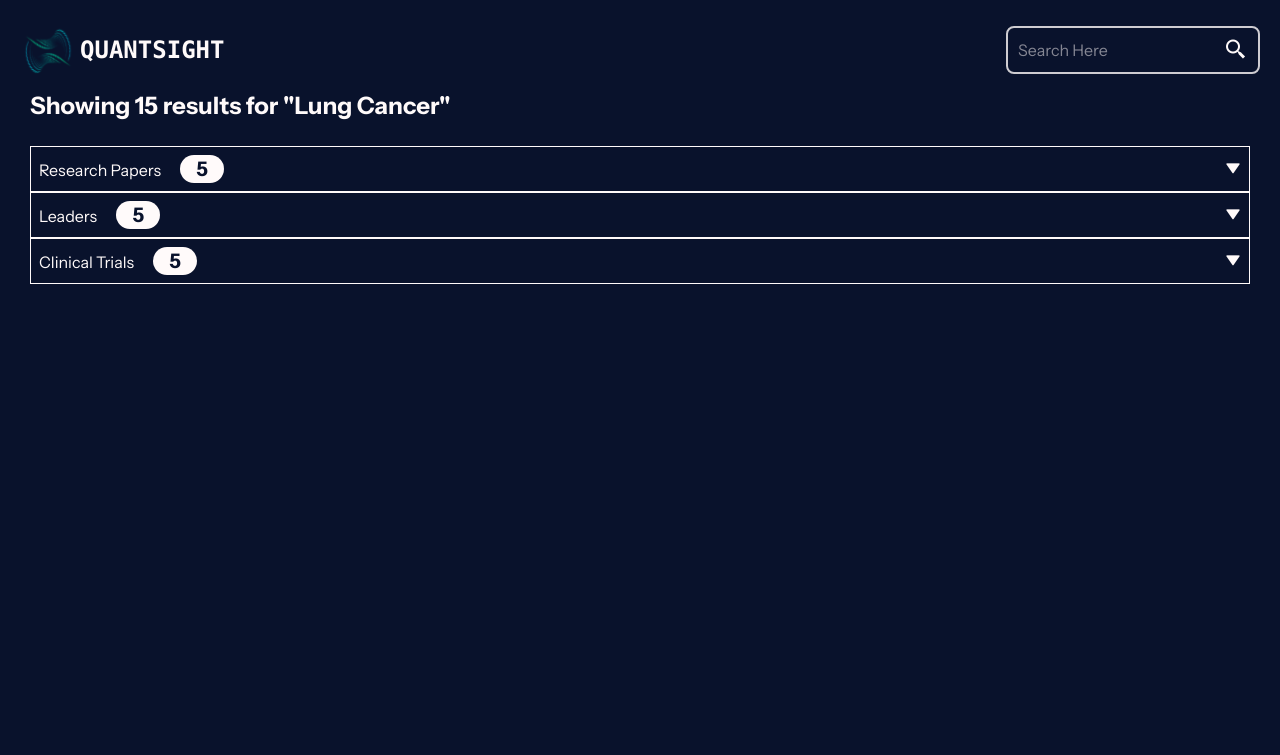
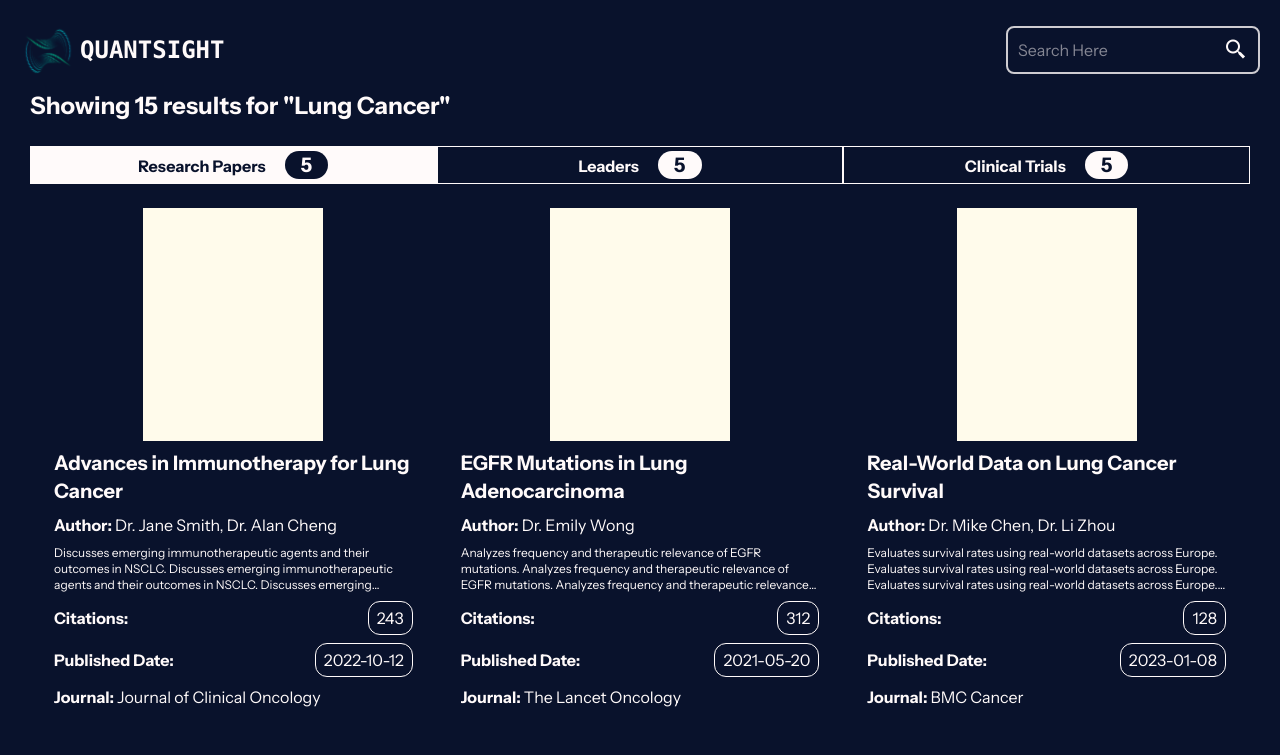
Before and after one commit to SumedhaSinghRathor/QuantSight, a React (Vite) app: page / in a window 1280 px wide. Shown: the top 755 px of the page. Built offline with nearby package versions, Linux system fonts and the light colour scheme.

Commit message:
changing from dropdown to tab view

```diff
--- a/src/App.jsx
+++ b/src/App.jsx
@@ -1,11 +1,11 @@
-import Render from "./components/Render";
+import Display from "./components/Display";
 import Navbar from "./components/Navbar";
 
 function App() {
   return (
     <>
       <Navbar />
-      <Render />
+      <Display />
     </>
   );
 }
--- /dev/null
+++ b/src/components/Display.jsx
@@ -0,0 +1,103 @@
+import ClinicalTrials from "../sections/ClinicalTrials";
+import Leaders from "../sections/Leaders";
+import ResearchPaper from "../sections/ResearchPaper";
+import data from "../assets/dummy_data.json";
+import { useState } from "react";
+
+function Display() {
+  const [selected, setSelected] = useState(1);
+
+  function setToggle(id) {
+    setSelected(id);
+  }
+
+  let selectedComponent;
+  switch (selected) {
+    case 1:
+      selectedComponent = <ResearchPaper />;
+      break;
+    case 2:
+      selectedComponent = <Leaders />;
+      break;
+    case 3:
+      selectedComponent = <ClinicalTrials />;
+      break;
+    default:
+      selectedComponent = <ResearchPaper />;
+  }
+
+  return (
+    <section className="p-2.5">
+      <h1 className="text-2xl font-bold">
+        Showing{" "}
+        {data.results.clinical_trials.length +
+          data.results.leaders.length +
+          data.results.leaders.length}{" "}
+        results for {`"${data.search_term}"`}
+      </h1>
+      <br />
+      <ul className="grid grid-cols-3">
+        <li
+          className={`border border-white flex justify-center items-center font-bold w-full text-center p-1 ${
+            selected === 1 ? "bg-white text-dark-blue" : "cursor-pointer"
+          }`}
+          onClick={() => setToggle(1)}
+        >
+          <div className="flex items-baseline">
+            Research Papers &emsp;
+            <p
+              className={`w-fit text-xl font-bold px-4 rounded-full ${
+                selected === 1
+                  ? "bg-dark-blue text-white"
+                  : "bg-white text-dark-blue"
+              }`}
+            >
+              {data.results.research_papers.length}
+            </p>
+          </div>
+        </li>
+        <li
+          className={`border border-white flex justify-center items-center font-bold w-full text-center p-1 ${
+            selected === 2 ? "bg-white text-dark-blue" : "cursor-pointer"
+          }`}
+          onClick={() => setToggle(2)}
+        >
+          <div className="flex items-baseline">
+            Leaders &emsp;
+            <p
+              className={`w-fit text-xl font-bold px-4 rounded-full ${
+                selected === 2
+                  ? "bg-dark-blue text-white"
+                  : "bg-white text-dark-blue"
+              }`}
+            >
+              {data.results.leaders.length}
+            </p>
+          </div>
+        </li>
+        <li
+          className={`border border-white flex justify-center items-center font-bold w-full text-center p-1 ${
+            selected === 3 ? "bg-white text-dark-blue" : "cursor-pointer"
+          }`}
+          onClick={() => setToggle(3)}
+        >
+          <div className="flex items-baseline">
+            Clinical Trials &emsp;
+            <p
+              className={`w-fit text-xl font-bold px-4 rounded-full ${
+                selected === 3
+                  ? "bg-dark-blue text-white"
+                  : "bg-white text-dark-blue"
+              }`}
+            >
+              {data.results.research_papers.length}
+            </p>
+          </div>
+        </li>
+      </ul>{" "}
+      {selectedComponent}
+    </section>
+  );
+}
+
+export default Display;
--- a/src/components/Render.jsx
+++ /dev/null
@@ -1,24 +0,0 @@
-import ClinicalTrials from "../sections/ClinicalTrials";
-import Leaders from "../sections/Leaders";
-import ResearchPaper from "../sections/ResearchPaper";
-import data from "../assets/dummy_data.json";
-
-function Render() {
-  return (
-    <section className="p-2.5">
-      <h1 className="text-2xl font-bold">
-        Showing{" "}
-        {data.results.clinical_trials.length +
-          data.results.leaders.length +
-          data.results.leaders.length}{" "}
-        results for {`"${data.search_term}"`}
-      </h1>
-      <br />
-      <ResearchPaper />
-      <Leaders />
-      <ClinicalTrials />
-    </section>
-  );
-}
-
-export default Render;
--- a/src/sections/ClinicalTrials.jsx
+++ b/src/sections/ClinicalTrials.jsx
@@ -1,51 +1,16 @@
-import { useState } from "react";
 import data from "../assets/dummy_data.json";
 
 function ClinicalTrials() {
-  const [display, setDisplay] = useState(false);
-  const [active, setActive] = useState(false);
   const statusStyles = {
     Completed: "border-red-500 bg-red-200",
     "Active, not recruiting": "border-yellow-500 bg-yellow-200",
     Recruiting: "border-green-500 bg-green-200",
   };
 
-  function toggle() {
-    console.log(!setActive);
-  }
-
   return (
-    <div>
-      <div
-        className="heading flex items-center justify-between border border-white p-2"
-        onClick={() => setDisplay(!display)}
-      >
-        <div className="flex items-baseline">
-          Clinical Trials &emsp;
-          <p className="text-xl font-bold bg-white text-dark-blue  px-4 rounded-full">
-            {data.results.leaders.length}
-          </p>
-        </div>
-        <div>
-          {display ? (
-            <i className="bx bxs-up-arrow"></i>
-          ) : (
-            <i className="bx bxs-down-arrow"></i>
-          )}
-        </div>
-      </div>
-      <div
-        className={`grid grid-cols-1 md:grid-cols-2 lg:grid-cols-3 gap-4 ${
-          display ? "" : "hidden"
-        }`}
-      >
+    <div className="grid grid-cols-1 md:grid-cols-2 lg:grid-cols-3 gap-4">
       {data.results.clinical_trials.map((clinical_trial) => (
-          <div
-            className={`flex flex-col justify-between h-40 p-2.5 hover:bg-white/10 rounded-lg ${
-              active ? "bg-white/20" : ""
-            }`}
-            onClick={toggle}
-          >
+        <div className="flex flex-col justify-between h-40 p-2.5 hover:bg-white/10 rounded-lg">
           <a
             href={clinical_trial.source}
             target="_blank"
@@ -73,7 +38,6 @@ function ClinicalTrials() {
         </div>
       ))}
     </div>
-    </div>
   );
 }
 
--- a/src/sections/Leaders.jsx
+++ b/src/sections/Leaders.jsx
@@ -1,34 +1,8 @@
-import { useState } from "react";
 import data from "../assets/dummy_data.json";
 
 function Leaders() {
-  const [display, setDisplay] = useState(false);
-
   return (
-    <div>
-      <div
-        className="heading flex items-center justify-between border border-white p-2"
-        onClick={() => setDisplay(!display)}
-      >
-        <div className="flex items-baseline">
-          Leaders &emsp;
-          <p className="text-xl font-bold bg-white text-dark-blue  px-4 rounded-full">
-            {data.results.leaders.length}
-          </p>
-        </div>
-        <div>
-          {display ? (
-            <i className="bx bxs-up-arrow"></i>
-          ) : (
-            <i className="bx bxs-down-arrow"></i>
-          )}
-        </div>
-      </div>
-      <div
-        className={`grid grid-cols-1 lg:grid-cols-2 overflow-auto no-scrollbar ${
-          display ? "" : "hidden"
-        }`}
-      >
+    <div className="grid grid-cols-1 lg:grid-cols-2 overflow-auto no-scrollbar">
       {data.results.leaders.map((leader) => (
         <div className="flex items-center shrink-0 gap-8 p-4 hover:bg-white/10 rounded transition-colors">
           <div className="size-30 bg-amber-50 rounded-full"></div>
@@ -49,7 +23,6 @@ function Leaders() {
         </div>
       ))}
     </div>
-    </div>
   );
 }
 
--- a/src/sections/ResearchPaper.jsx
+++ b/src/sections/ResearchPaper.jsx
@@ -1,34 +1,8 @@
-import { useState } from "react";
 import data from "../assets/dummy_data.json";
 
 function ResearchPaper() {
-  const [display, setDisplay] = useState(false);
-
   return (
-    <div>
-      <div
-        className="heading flex items-center justify-between border border-white p-2"
-        onClick={() => setDisplay(!display)}
-      >
-        <div className="flex items-baseline">
-          Research Papers &emsp;
-          <p className="text-xl font-bold bg-white text-dark-blue  px-4 rounded-full">
-            {data.results.research_papers.length}
-          </p>
-        </div>
-        <div>
-          {display ? (
-            <i className="bx bxs-up-arrow"></i>
-          ) : (
-            <i className="bx bxs-down-arrow"></i>
-          )}
-        </div>
-      </div>
-      <div
-        className={`grid grid-cols-1 md:grid-cols-2 lg:grid-cols-3 ${
-          display ? "" : "hidden"
-        }`}
-      >
+    <div className="grid grid-cols-1 md:grid-cols-2 lg:grid-cols-3">
       {data.results.research_papers.map((research_paper) => (
         <div className="w-fit flex flex-col gap-2 items-start p-6 hover:bg-white/10 rounded transition-colors">
           <div className="bg-amber-50 aspect-[17/22] w-45 mx-auto"></div>
@@ -58,7 +32,6 @@ function ResearchPaper() {
         </div>
       ))}
     </div>
-    </div>
   );
 }
 
```
Lines whose indentation alone changed are shown as unchanged.
